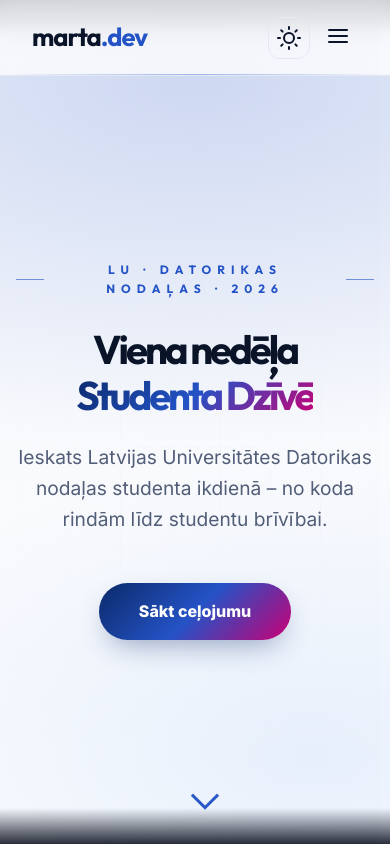
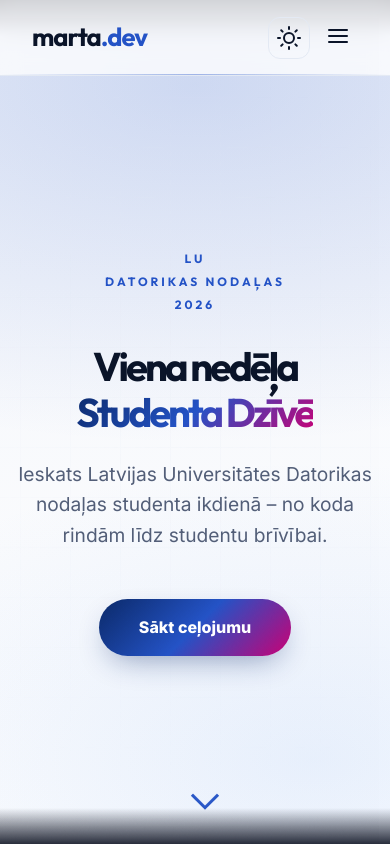
Before and after one commit to martaskrastina04/studenta-dzive, a website built with Vite: page index.html in a window 390 px wide. Shown: the top 844 px of the page. Built offline with nearby package versions, Linux system fonts and the light colour scheme.

Commit message:
Sadala hero eyebrow mobilajā ekrānā atsevišķās rindās

```diff
--- a/index.html
+++ b/index.html
@@ -80,7 +80,7 @@
             </div>
 
             <div class="hero-content">
-                <span class="hero-eyebrow fade-in">LU · Datorikas nodaļas · 2026</span>
+                <span class="hero-eyebrow fade-in"><span class="eyebrow-part">LU</span><span class="eyebrow-sep"> · </span><span class="eyebrow-part">Datorikas nodaļas</span><span class="eyebrow-sep"> · </span><span class="eyebrow-part">2026</span></span>
                 <h1 class="fade-in">Viena nedēļa<br><span class="gradient-text">Studenta Dzīvē</span></h1>
                 <p class="fade-in-delay">Ieskats Latvijas Universitātes Datorikas nodaļas studenta ikdienā – no koda rindām līdz
                     studentu brīvībai.</p>
--- a/style.css
+++ b/style.css
@@ -2383,6 +2383,8 @@ body.light-mode .tetris-overlay {
     transition: color 0.3s;
     text-decoration: underline dotted;
     text-underline-offset: 4px;
+    position: relative;
+    z-index: 2;
 }
 
 .btn-text:hover {
@@ -2626,6 +2628,17 @@ body.dark-mode .hero {
     height: 1px;
     background: var(--accent-color);
     opacity: 0.6;
+}
+
+@media (max-width: 600px) {
+    .hero-eyebrow {
+        flex-direction: column;
+        gap: 0.25rem;
+        letter-spacing: 3px;
+    }
+    .hero-eyebrow::before,
+    .hero-eyebrow::after { display: none; }
+    .eyebrow-sep { display: none; }
 }
 
 /* Hero typography — bigger, more cinematic */
```
